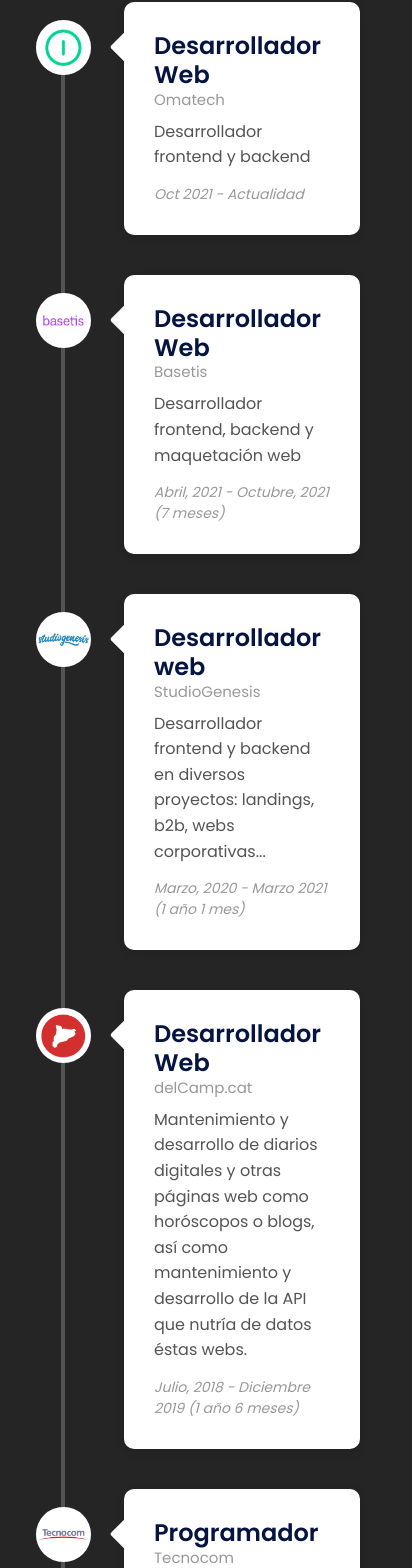
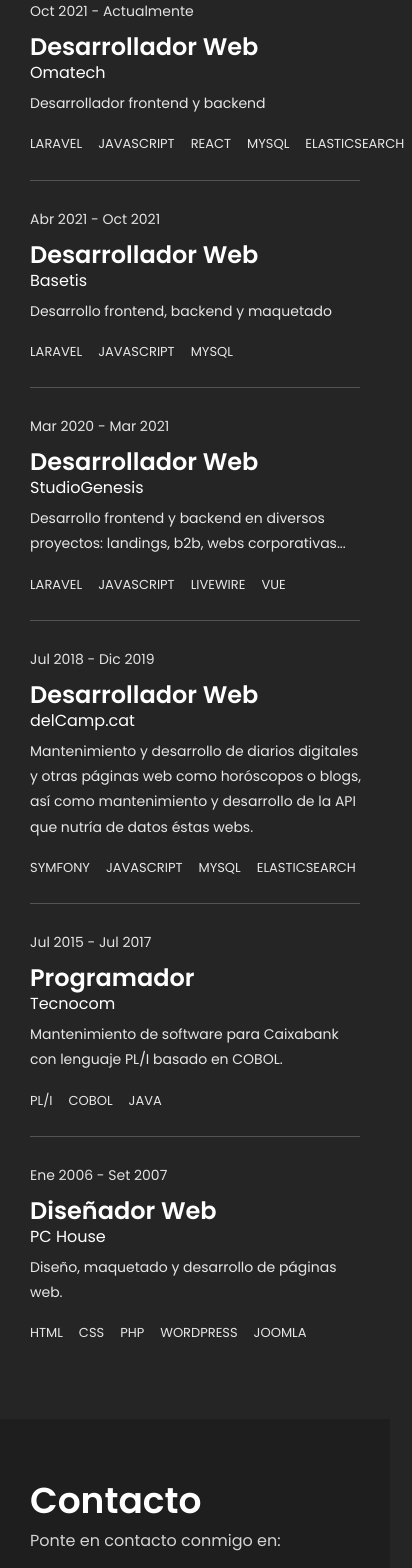
Before and after one commit to cmayadev/react-portfolio, a React (Create React App) app: page / in a window 390 px wide. Shown: the part 5335-6903 px from the top of the page, 412 px wide, since content can reach past the window. Built offline with nearby package versions, Linux system fonts and the light colour scheme.

Commit message:
refactor jobs

```diff
--- a/package.json
+++ b/package.json
@@ -18,6 +18,7 @@
     "react-dom": "^17.0.2",
     "react-scripts": "4.0.3",
     "react-scroll": "^1.8.2",
+    "sass": "^1.55.0",
     "typewriter-effect": "^2.17.0",
     "web-vitals": "^1.1.1"
   },
--- a/src/App.css
+++ b/src/App.css
@@ -164,6 +164,7 @@
 
 .back-top {
     position: fixed;
+    border-radius: 5px;
     bottom: 20px;
     bottom: var(--cd-back-to-top-margin);
     right: 20px;
--- a/src/api/jobs.json
+++ b/src/api/jobs.json
@@ -1,11 +1,68 @@
 [
     {
         "company": "Omatech",
-        "logo": "logos/omatech.jpg",
         "position": "Desarrollador Web",
         "description": "Desarrollador frontend y backend",
         "from": "Oct 2021",
         "to": "Actualidad",
-        "actually": true
+        "actually": true,
+        "skills": [
+            "Laravel", "Javascript", "React", "MySQL", "ElasticSearch"
+        ]
+    },
+    {
+        "company": "Basetis",
+        "position": "Desarrollador Web",
+        "description": "Desarrollo frontend, backend y maquetado",
+        "from": "Abr 2021",
+        "to": "Oct 2021",
+        "actually": false,
+        "skills": [
+            "Laravel", "Javascript", "MySQL"
+        ]
+    },
+    {
+        "company": "StudioGenesis",
+        "position": "Desarrollador Web",
+        "description": "Desarrollo frontend y backend en diversos proyectos: landings, b2b, webs corporativas...",
+        "from": "Mar 2020",
+        "to": "Mar 2021",
+        "actually": false,
+        "skills": [
+            "Laravel", "Javascript", "Livewire", "Vue"
+        ]
+    },
+    {
+        "company": "delCamp.cat",
+        "position": "Desarrollador Web",
+        "description": "Mantenimiento y desarrollo de diarios digitales y otras páginas web como horóscopos o blogs, así como mantenimiento y desarrollo de la API que nutría de datos éstas webs.",
+        "from": "Jul 2018",
+        "to": "Dic 2019",
+        "actually": false,
+        "skills": [
+            "Symfony", "Javascript", "MySQL", "ElasticSearch"
+        ]
+    },
+    {
+        "company": "Tecnocom",
+        "position": "Programador",
+        "description": "Mantenimiento de software para Caixabank con lenguaje PL/I basado en COBOL.",
+        "from": "Jul 2015",
+        "to": "Jul 2017",
+        "actually": false,
+        "skills": [
+            "PL/I", "Cobol", "Java"
+        ]
+    },
+    {
+        "company": "PC House",
+        "position": "Diseñador Web",
+        "description": "Diseño, maquetado y desarrollo de páginas web.",
+        "from": "Ene 2006",
+        "to": "Set 2007",
+        "actually": false,
+        "skills": [
+            "HTML", "CSS", "PHP", "WordPress", "Joomla"
+        ]
     }
 ]
--- a/src/components/Contact.js
+++ b/src/components/Contact.js
@@ -9,11 +9,17 @@
                         <h2>Contacto</h2>
                         <p>Ponte en contacto conmigo en:</p>
                 </div>
-                <div className="mt-4">
-                    <a href="mailto:cmayadev@gmail.com">
-                        <span>cmayadev@gmail.com</span>
-                    </a>
+                <div className="row">
+                    <div className="col-md-6 mt-4">
+                        <a href="mailto:cmayadev@gmail.com">
+                            <span>cmayadev@gmail.com</span>
+                        </a>
+                    </div>
+                    <div className="col-md-6">
+                       <img src="" alt="" />
+                    </div>
                 </div>
+
             </div>
         </section>
      );
--- a/src/components/Experience.css
+++ b/src/components/Experience.css
@@ -8,19 +8,10 @@
 
 .timeline {
     position: relative;
-    padding-left: 4rem;
     margin: 0 0 0 30px;
     color: white;
 }
-.timeline:before {
-    content: '';
-    position: absolute;
-    left: 1px;
-    top: 25px;
-    width: 4px;
-    height: 98%;
-    background: #545454;
-}
+
 .timeline .timeline-container {
     position: relative;
     margin-bottom: 2.5rem;
--- a/src/components/Experience.js
+++ b/src/components/Experience.js
@@ -1,5 +1,7 @@
 import React from 'react';
 import './Experience.css';
+
+import Job from './Job';
 
 import jobs from "../api/jobs.json";
 
@@ -9,82 +11,16 @@
             <div className="container">
                 <div className="section-title">
                     <h2>Experiencia</h2>
-                    <p>Algunos sitios donde he trabajado con algo relacionado al mundo del desarrollo.</p>
+                    <p>Empresas en las que he trabajado relacionadas con el desarrollo.</p>
                 </div>
                 <div className="experience-list">
 
                     <div className="timeline">
                         {
                             jobs.map((job) =>
-                                <div className="timeline-container">
-                                    <div className="timeline-icon">
-                                        <img src={job.logo} alt={job.company} />
-                                    </div>
-                                    <div className="timeline-body">
-                                        <h4 className="timeline-title">{job.position}</h4>
-                                        <span>{job.company}</span>
-                                        <p className="timeline-subtitle">{job.description}</p>
-                                        <span className="timeline-lapse">{job.from} - {job.to}</span>
-                                    </div>
-                                </div>
+                                <Job job={job} />
                             )
-                            //TODO: Create job component
                         }
-                        <div className="timeline-container">
-                            <div className="timeline-icon">
-                                <img src="logos/basetis.jpg" alt="BaseTIS" />
-                            </div>
-                            <div className="timeline-body">
-                                <h4 className="timeline-title">Desarrollador Web</h4>
-                                <span>Basetis</span>
-                                <p className="timeline-subtitle">Desarrollador frontend, backend y maquetación web</p>
-                                <span className="timeline-lapse">Abril, 2021 - Octubre, 2021 (7 meses)</span>
-                            </div>
-                        </div>
-                        <div className="timeline-container success">
-                            <div className="timeline-icon">
-                                <img src="logos/studiogenesis.jpg" alt="Studio Genesis" />
-                            </div>
-                            <div className="timeline-body">
-                                <h4 className="timeline-title">Desarrollador web</h4>
-                                <span>StudioGenesis</span>
-                                <p className="timeline-subtitle">Desarrollador frontend y backend en diversos proyectos: landings, b2b, webs corporativas...</p>
-                                <span className="timeline-lapse">Marzo, 2020 - Marzo 2021 (1 año 1 mes)</span>
-                            </div>
-                        </div>
-                        <div className="timeline-container warning">
-                            <div className="timeline-icon">
-                                <img src="logos/catdiari.jpg" alt="Catalunya Diari" />
-                            </div>
-                            <div className="timeline-body">
-                                <h4 className="timeline-title">Desarrollador Web</h4>
-                                <span>delCamp.cat</span>
-                                <p className="timeline-subtitle">Mantenimiento y desarrollo de diarios digitales y otras páginas web como horóscopos o blogs, así como mantenimiento y desarrollo de la API que nutría de datos éstas webs.</p>
-                                <span className="timeline-lapse">Julio, 2018 - Diciembre 2019 (1 año 6 meses)</span>
-                            </div>
-                        </div>
-                        <div className="timeline-container">
-                            <div className="timeline-icon">
-                                <img src="logos/tecnocom.jpg" alt="Tecnocom" />
-                            </div>
-                            <div className="timeline-body">
-                                <h4 className="timeline-title">Programador</h4>
-                                <span>Tecnocom</span>
-                                <p className="timeline-subtitle">Mantenimiento de Aplicaciones de Caixabank con lenguaje PL/I basado en COBOL.</p>
-                                <span className="timeline-lapse">Julio, 2015 - Julio 2017 (2 años 1 mes)</span>
-                            </div>
-                        </div>
-                        <div className="timeline-container info">
-                            <div className="timeline-icon">
-                                <img src="logos/pchouse.jpg" alt="PC House" />
-                            </div>
-                            <div className="timeline-body">
-                                <h4 className="timeline-title">Técnico y Diseñador Web</h4>
-                                <span>PC House</span>
-                                <p className="timeline-subtitle">Reparación y montaje de ordenadores, instalación de hardware/software, atención al cliente, venta de productos y diseño de páginas web.</p>
-                                <span className="timeline-lapse">Setiembre, 2006 - Setiembre, 2007 (1 año)</span>
-                            </div>
-                        </div>
                     </div>
                 </div>
             </div>
--- /dev/null
+++ b/src/components/Job.js
@@ -0,0 +1,28 @@
+import React from 'react'
+
+import './Job.scss';
+
+const Job = (props) => {
+
+    const { from, to, company, position, description, actually, skills } = props.job;
+
+    return (
+        <div className="job-container">
+            <div className="job-date">
+                <span>{from} - {actually ? 'Actualmente' : to}</span>
+            </div>
+            <div className="job-body">
+                <span className="job-title">{position}</span>
+                <span className="job-company">{company}</span>
+                <p className="job-description">{description}</p>
+                <p className='job-skills'>
+                    {
+                        skills && skills.map((skill, i) => <span>{skill}</span>)
+                    }
+                </p>
+            </div>
+        </div>
+    );
+}
+
+export default Job;
--- /dev/null
+++ b/src/components/Job.scss
@@ -0,0 +1,58 @@
+.job-container {
+    display: grid;
+    grid-template-columns: 1fr 4fr;
+    margin-bottom: 20px;
+    padding-bottom: 8px;
+    border-bottom: 1px solid #545454;
+
+    &:last-child {
+        border-bottom: none;
+    }
+}
+
+.job-date {
+    color: #e3e3e3;
+    line-height: 36px;
+}
+
+.job-title {
+    display: block;
+    font-size: 24px;
+    font-weight: 600;
+    margin-bottom: -4px;
+}
+
+.job-description {
+    font-size: 14px;
+}
+
+.job-company {
+    display: block;
+    font-size: 16px;
+    margin-bottom: 6px;
+}
+
+.job-skills {
+    span {
+        margin-left: 8px;
+        margin-right: 8px;
+        text-transform: uppercase;
+
+        &:first-child {
+            margin-left: 0;
+        }
+    }
+}
+
+@media (max-width: 990px) {
+
+    .timeline {
+        margin-left: unset !important;
+        margin-top: 40px;
+    }
+
+    .job-container {
+        grid-template-columns: 1fr;
+    }
+
+}
--- a/src/components/Tech.js
+++ b/src/components/Tech.js
@@ -1,5 +1,5 @@
 import React from 'react';
-import './Tech.css'
+import './Tech.scss'
 
 const Tech = (props) => {
 
--- a/src/components/Tech.css
+++ b/src/components/Tech.scss
@@ -15,6 +15,10 @@
     display: flex;
     justify-content: center;
     align-items: center;
+
+    img {
+        transition: all 0.3s ease;
+    }
 }
 
 .tech-box:hover img {
```
Also changed, not shown: public/contact.png (added), 1 other file (tests, documents, lock files or other folders).
